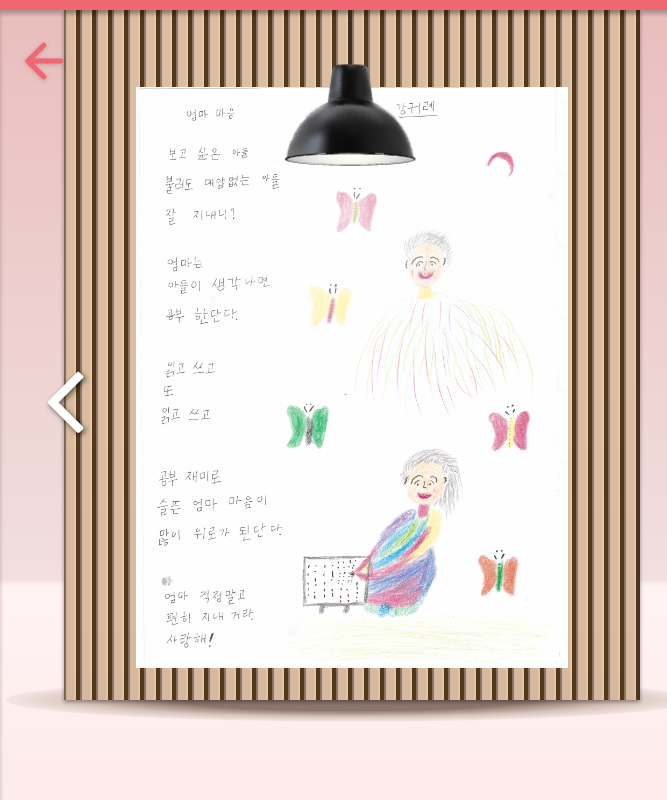
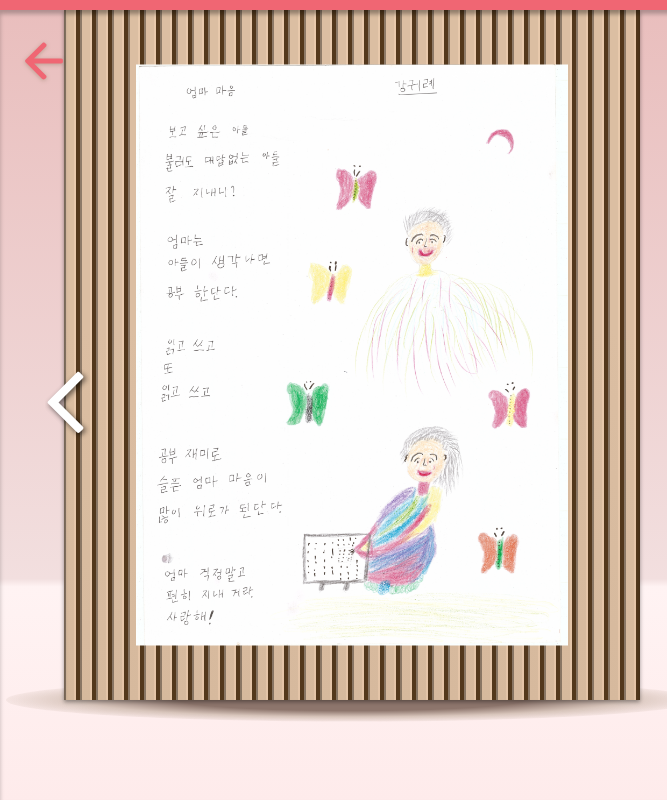
Before and after one commit to diego9509/2024, a plain HTML site: page html/detail_love.html in a window 1280 px wide. Shown: the full height of the page, 0-667 px from the left. Drawn offline with nearby package versions, Linux system fonts and the light colour scheme; a web font is replaced by a local one.

Commit message:
- remove light

```diff
--- a/css/style.scss
+++ b/css/style.scss
@@ -1063,18 +1063,11 @@ footer {
                 transform-origin: top center;
                 border-radius: 9999px;
             }
-            .light {
-                position: relative;
-                top: -5%;
-                z-index: 2;
-                width: 100%;
-                margin: 0 auto;
-            }
             img:not(.light) {
                 position: absolute;
-                bottom: 2rem;
+                top: 50%;
                 left: 50%;
-                transform: translateX(-50%);
+                transform: translate(-50%, -50%);
                 width: 75%;
                 z-index: 1;
             }
--- a/html/detail_love.html
+++ b/html/detail_love.html
@@ -24,7 +24,6 @@
                     <article class="flex evenly align-start">
                         <div>
                             <div class="image-wrapper">
-                                <img class="light" src="../images/img_light.png" />
                                 <img src="../images/img_sample_01.png" />
                             </div>
                             <div class="image-wrapper-bottom"></div>
@@ -58,7 +57,6 @@
                     <article class="flex evenly align-start">
                         <div>
                             <div class="image-wrapper">
-                                <img class="light" src="../images/img_light.png" />
                                 <img src="../images/img_sample_02.png" />
                             </div>
                             <div class="image-wrapper-bottom"></div>
```
Also changed, not shown: html/detail_learn.html (+0 -2 lines), html/detail_letter.html (+0 -2 lines), html/detail_postcard.html (+0 -2 lines), index.html (+1 -1 lines), css/style.css, 1 other file.
